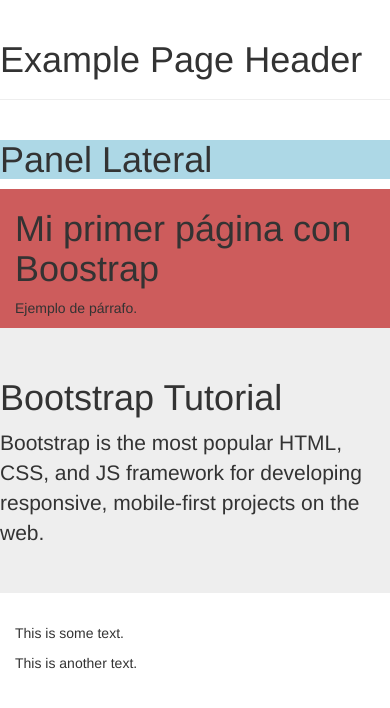
After one commit to schiab8/IngW_old, a Django app: a page that uses takuar/sitio/templates/base.html in a window 390 px wide. The commit adds this page. Shown: the top 708 px of the page. Run offline with Django 3.2, Linux system fonts and the light colour scheme; some libraries are stand-ins or nearby versions.

Commit message:
agregado base.html

```diff
--- /dev/null
+++ b/takuar/sitio/templates/base.html
@@ -0,0 +1,36 @@
+<!DOCTYPE html>
+<html lang="en">
+<head>
+    <meta charset="utf-8">
+    <meta name="viewport" content="width=device-width, initial-scale=1">
+    <link rel="stylesheet" href="http://maxcdn.bootstrapcdn.com/bootstrap/3.3.6/css/bootstrap.min.css">
+    <script src="https://ajax.googleapis.com/ajax/libs/jquery/1.12.0/jquery.min.js"></script>
+    <script src="http://maxcdn.bootstrapcdn.com/bootstrap/3.3.6/js/bootstrap.min.js"></script>
+</head>
+<body>
+    <div class="page-header">
+        <h1>Example Page Header</h1>
+    </div>
+
+    <div class="row">
+        <div class="col-sm-2" style="background-color:lightblue;">
+            <h1>Panel Lateral</h1>
+        </div>
+        <div class="col-sm-10">
+            <div class="container-fluid" style="background-color:indianred;">
+                <h1>Mi primer página con Boostrap</h1>
+                <p>Ejemplo de párrafo.</p>
+            </div>
+        </div>
+    </div>
+    <div class="jumbotron">
+        <h1>Bootstrap Tutorial</h1>
+        <p>Bootstrap is the most popular HTML, CSS, and JS framework for developing responsive, mobile-first projects on the web.</p>
+    </div>
+    <div class="container">
+        <p>This is some text.</p>
+        <p>This is another text.</p>
+    </div>
+
+</body>
+</html>
--- a/takuar/sitio/views.py
+++ b/takuar/sitio/views.py
@@ -5,6 +5,9 @@ from sitio.forms import FormEvent
 from django.http import HttpResponseRedirect
 
 # Create your views here.
+def test(request): #Testeando Bootstrap
+    return render(request, 'base.html')
+
 @login_required
 def home(request):
     events = Event.objects.all()
--- a/takuar/takuar/settings.py
+++ b/takuar/takuar/settings.py
@@ -39,7 +39,6 @@ INSTALLED_APPS = [
     'django.contrib.staticfiles',
     'users',
     'sitio',
-    'django_extensions',
 ]
 
 MIDDLEWARE_CLASSES = [
--- a/takuar/takuar/urls.py
+++ b/takuar/takuar/urls.py
@@ -26,4 +26,5 @@ urlpatterns = [
     url(r'^logout/', views.logout, {'template_name':'logout.html'}),
     url('^register/', CreateView.as_view(template_name='register.html', form_class=UserCreationForm, success_url='/')),
     url('^addEvent/', 'sitio.views.addEvent'),
+    url('^test/', 'sitio.views.test'),
 ]
```
Also changed, not shown: takuar/users/templates/base.html (added, +26 -0 lines), takuar/users/templates/login.html (+32 -24 lines).
